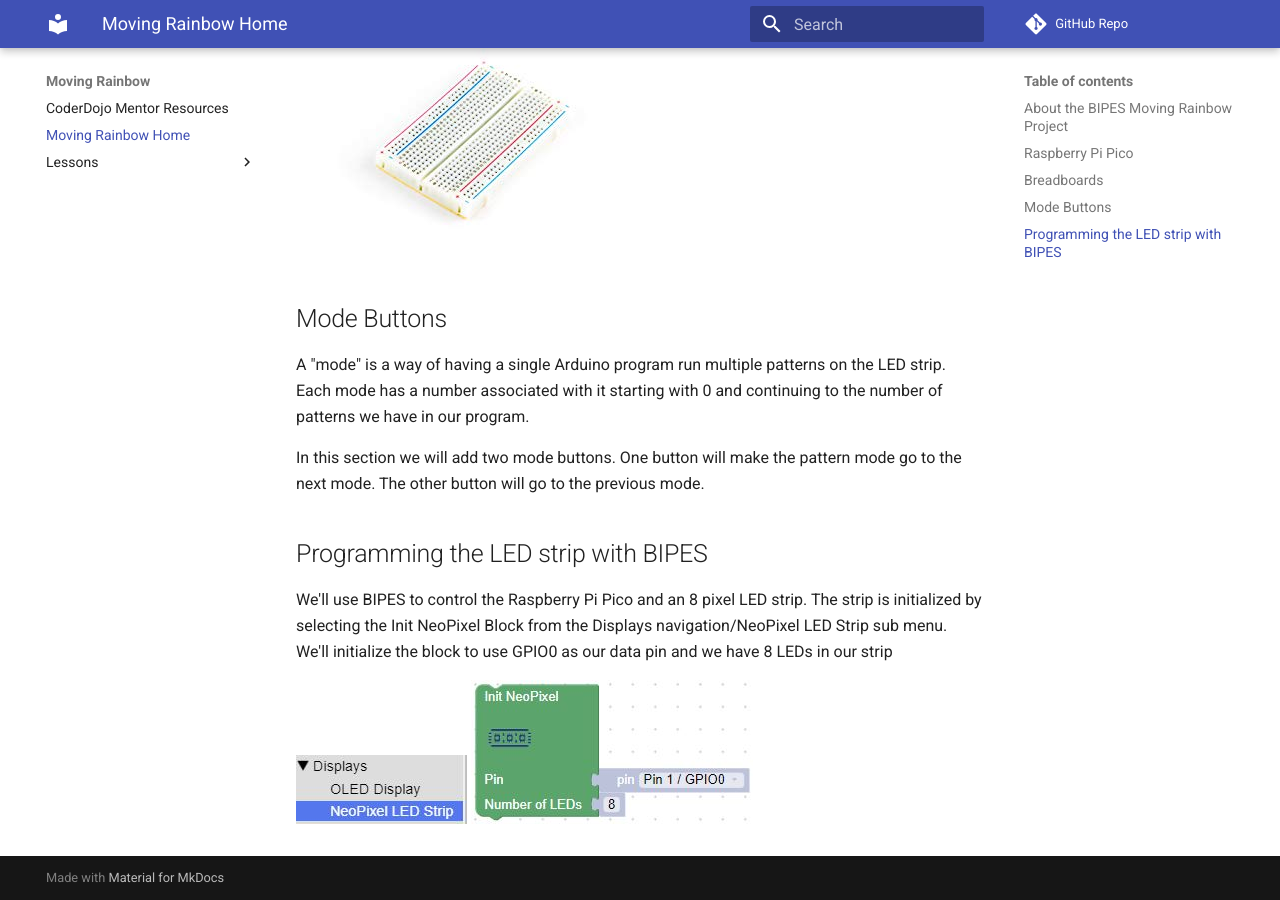
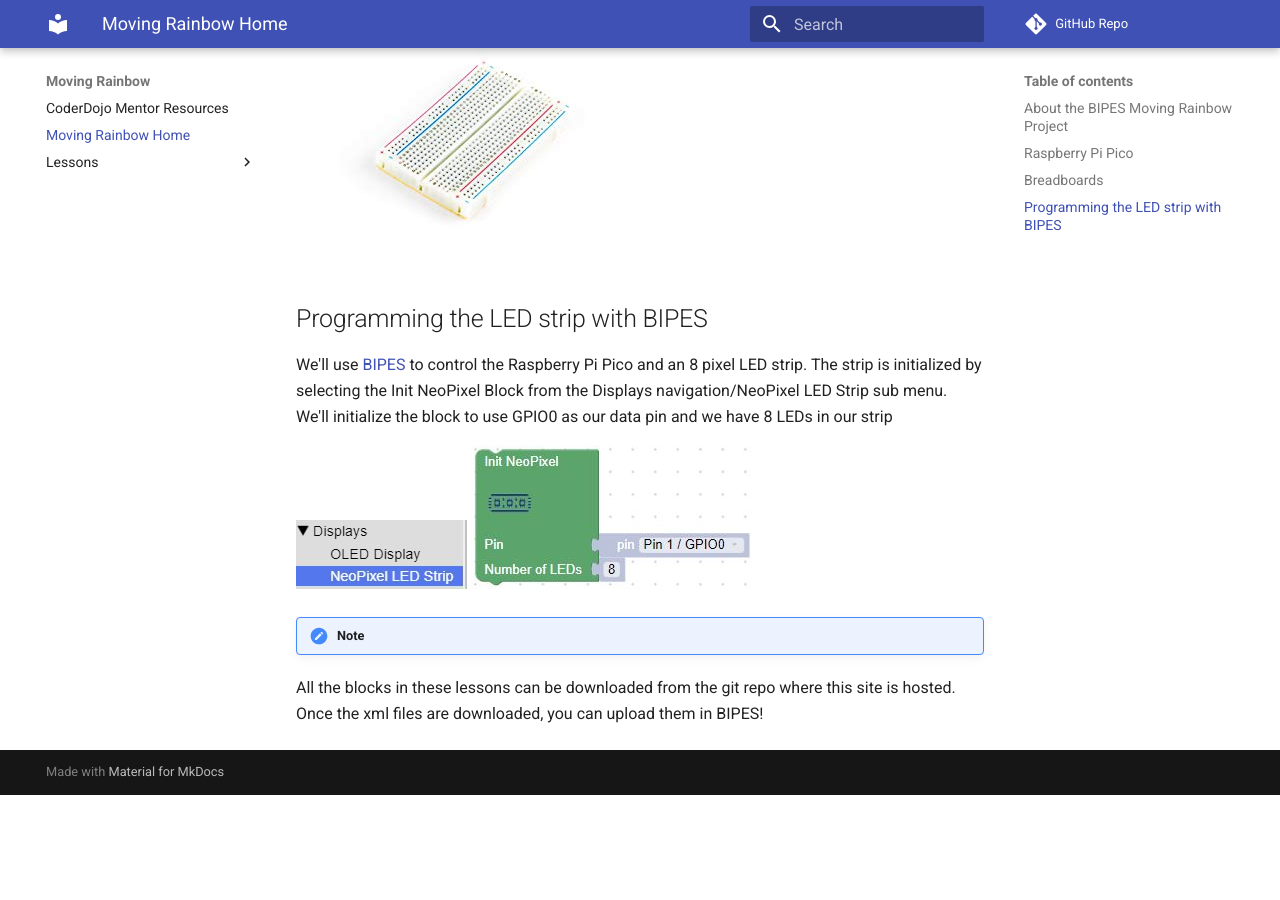
Before and after one commit to jetannenbaum/bipes-moving-rainbow, an MkDocs documentation site: the page built from docs/index.md, in a window 1280 px wide and 900 px high, scrolled down 726 px. Built offline with MkDocs 1.6.1 and Material for MkDocs 9.7.7, drawn with Linux system fonts in a browser that asks for light colours; comment, search, counter and statistics services are not loaded; after the commit the page ends 1521 px from its top, so only the background shows below that.

Commit message:
Uploaded new lessons

```diff
--- a/docs/index.md
+++ b/docs/index.md
@@ -17,14 +17,11 @@
 
 ![](img/breadboard.jpg)
 
-## Mode Buttons
-A "mode" is a way of having a single Arduino program run multiple patterns on the LED strip.  Each mode has a number associated with it
-starting with 0 and continuing to the number of patterns we have in our program.
-
-In this section we will add two mode buttons.  One button will make the pattern mode go to the next mode.  The other button will go to the previous mode.
-
 ## Programming the LED strip with BIPES
 
-We'll use BIPES to control the Raspberry Pi Pico and an 8 pixel LED strip.  The strip is initialized by selecting the Init NeoPixel Block from the Displays navigation/NeoPixel LED Strip sub menu.  We'll initialize the block to use GPIO0 as our data pin and we have 8 LEDs in our strip
+We'll use [BIPES](https://bipes.net.br/pico/ui/) to control the Raspberry Pi Pico and an 8 pixel LED strip.  The strip is initialized by selecting the Init NeoPixel Block from the Displays navigation/NeoPixel LED Strip sub menu.  We'll initialize the block to use GPIO0 as our data pin and we have 8 LEDs in our strip
 
 ![Displays NeoPixel](img/displaysNeoPixel.jpg) ![NeoPixel Init](img/neoPixelInit.jpg)
+
+!!! Note
+All the blocks in these lessons can be downloaded from the git repo where this site is hosted.  Once the xml files are downloaded, you can upload them in BIPES!
```
Also changed, not shown: docs/lessons/06-linear-dimmer.md (added, +33 -0 lines), docs/img/bad-dimmer.png (added), docs/img/betterDimmerBlocks.jpg (added), docs/img/good-dimmer.png (added), docs/img/moveRedPixelBlocks.jpg (added), docs/img/redPixelDownAndBack.jpg (added), 2 other files.
